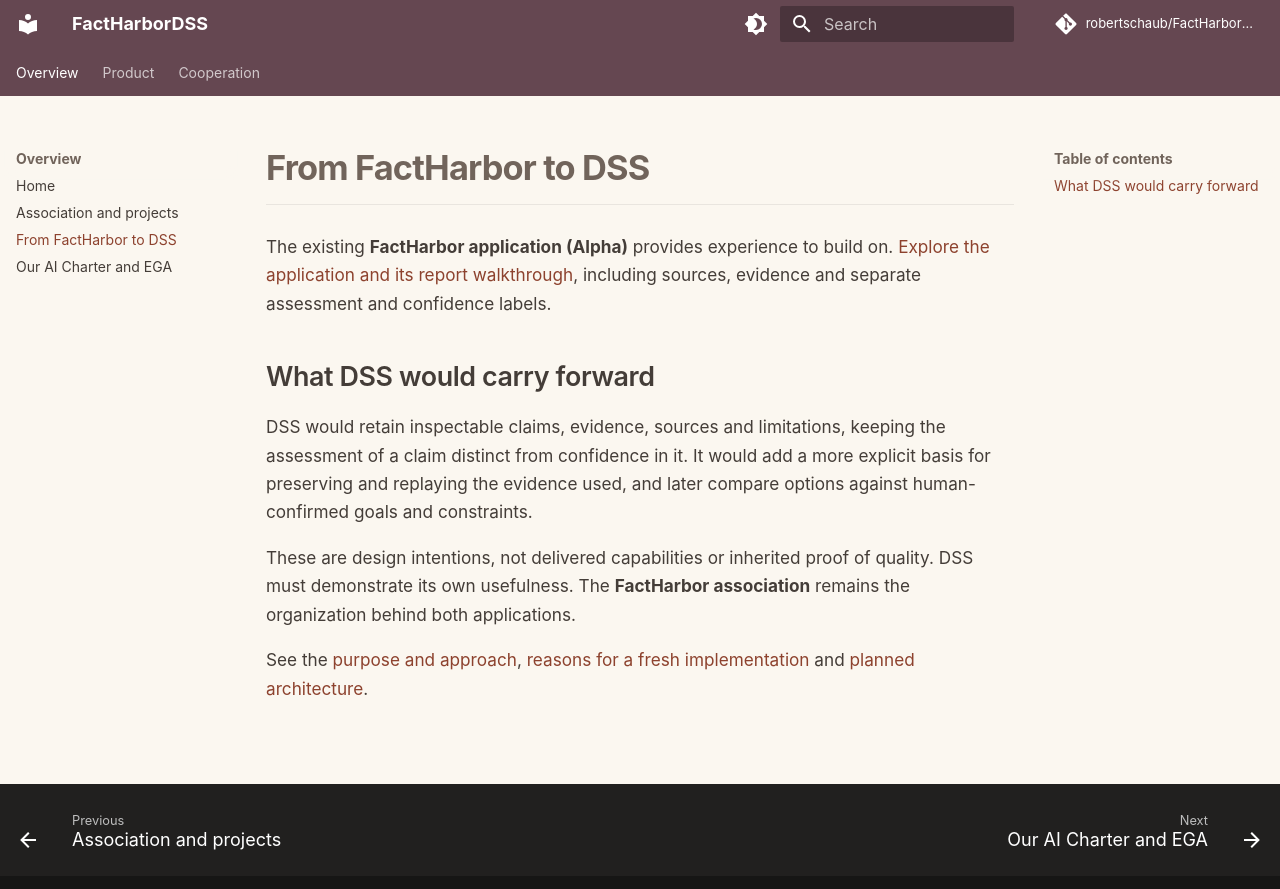
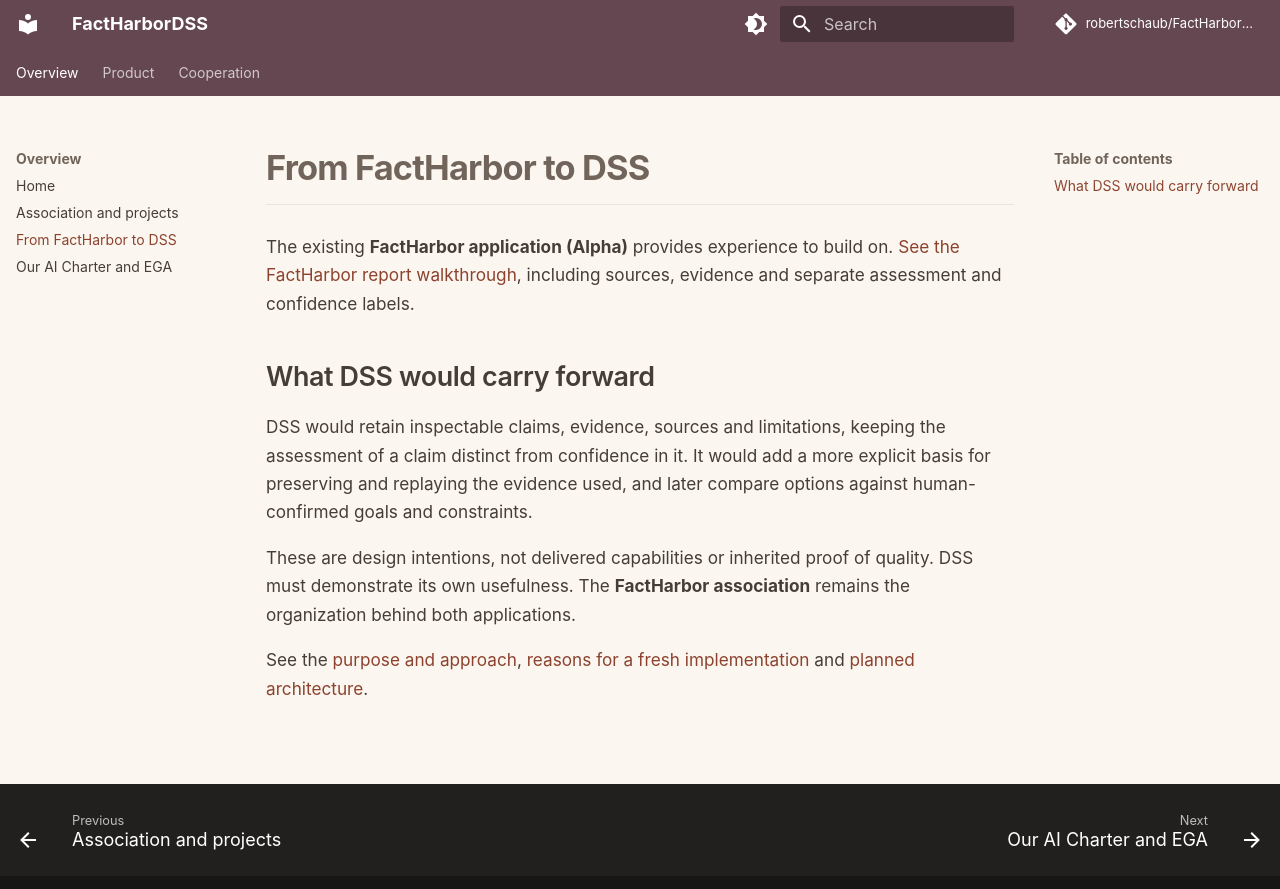
Before and after one commit to robertschaub/FactHarborDSS, an MkDocs documentation site: the page built from docs/FactHarbor.md, in a window 1280 px wide. Shown: the top 889 px of the page. Built offline with MkDocs 1.6.1 and Material for MkDocs 9.7.7, drawn with Linux system fonts in a browser that asks for light colours; comment, search, counter and statistics services are not loaded.

Commit message:
docs: distinguish application and report walkthrough links

```diff
--- a/docs/FactHarbor.md
+++ b/docs/FactHarbor.md
@@ -4,7 +4,7 @@
 <a id="read-the-result"></a>
 <a id="inspect-the-evidence"></a>
 
-The existing **FactHarbor application (Alpha)** provides experience to build on. [Explore the application and its report walkthrough](https://robertschaub.github.io/FactHarbor/#read-a-report), including sources, evidence and separate assessment and confidence labels.
+The existing **FactHarbor application (Alpha)** provides experience to build on. [See the FactHarbor report walkthrough](https://robertschaub.github.io/FactHarbor/#read-a-report), including sources, evidence and separate assessment and confidence labels.
 
 ## What DSS would carry forward
 
```
Also changed, not shown: docs/Links.md (+1 -0 lines).
